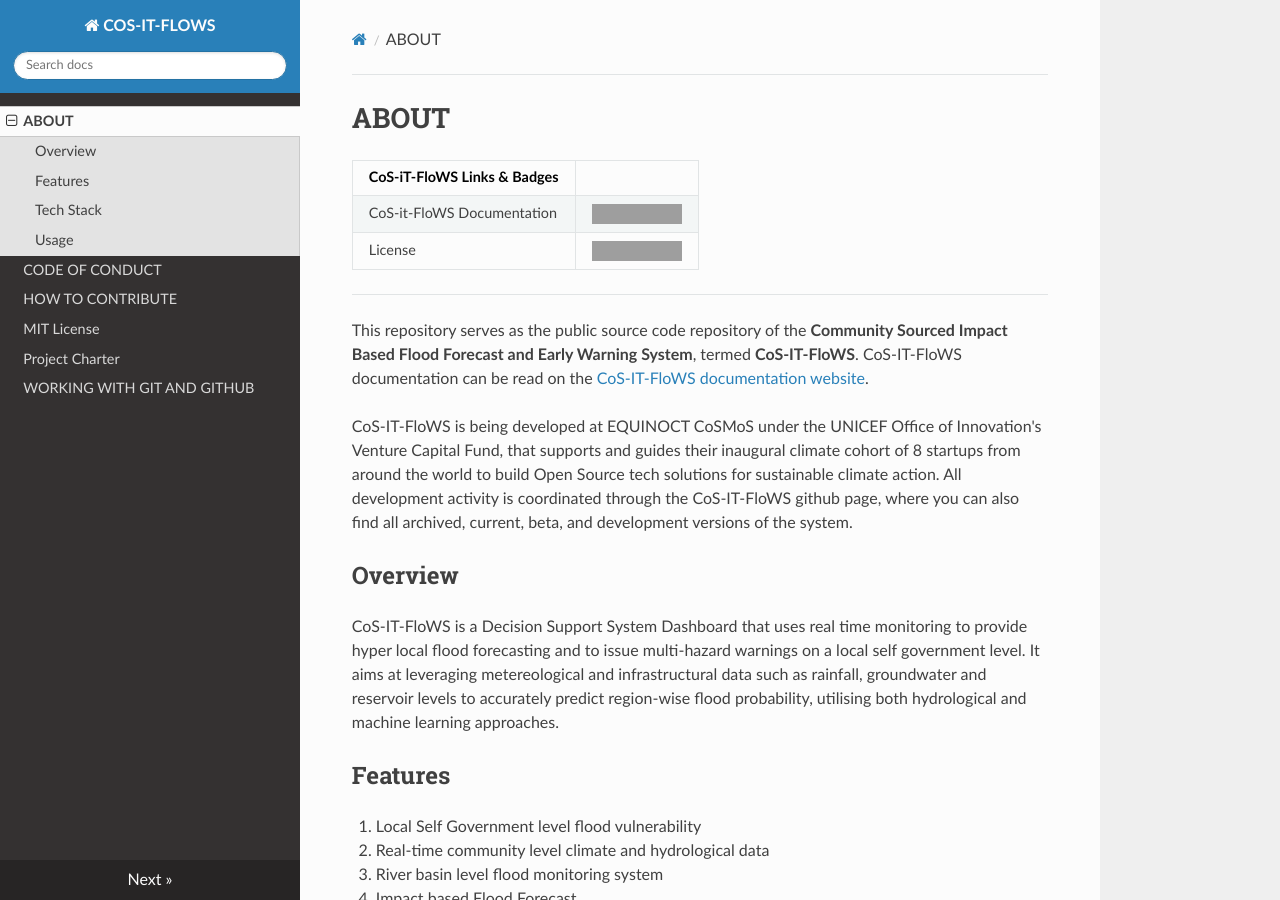
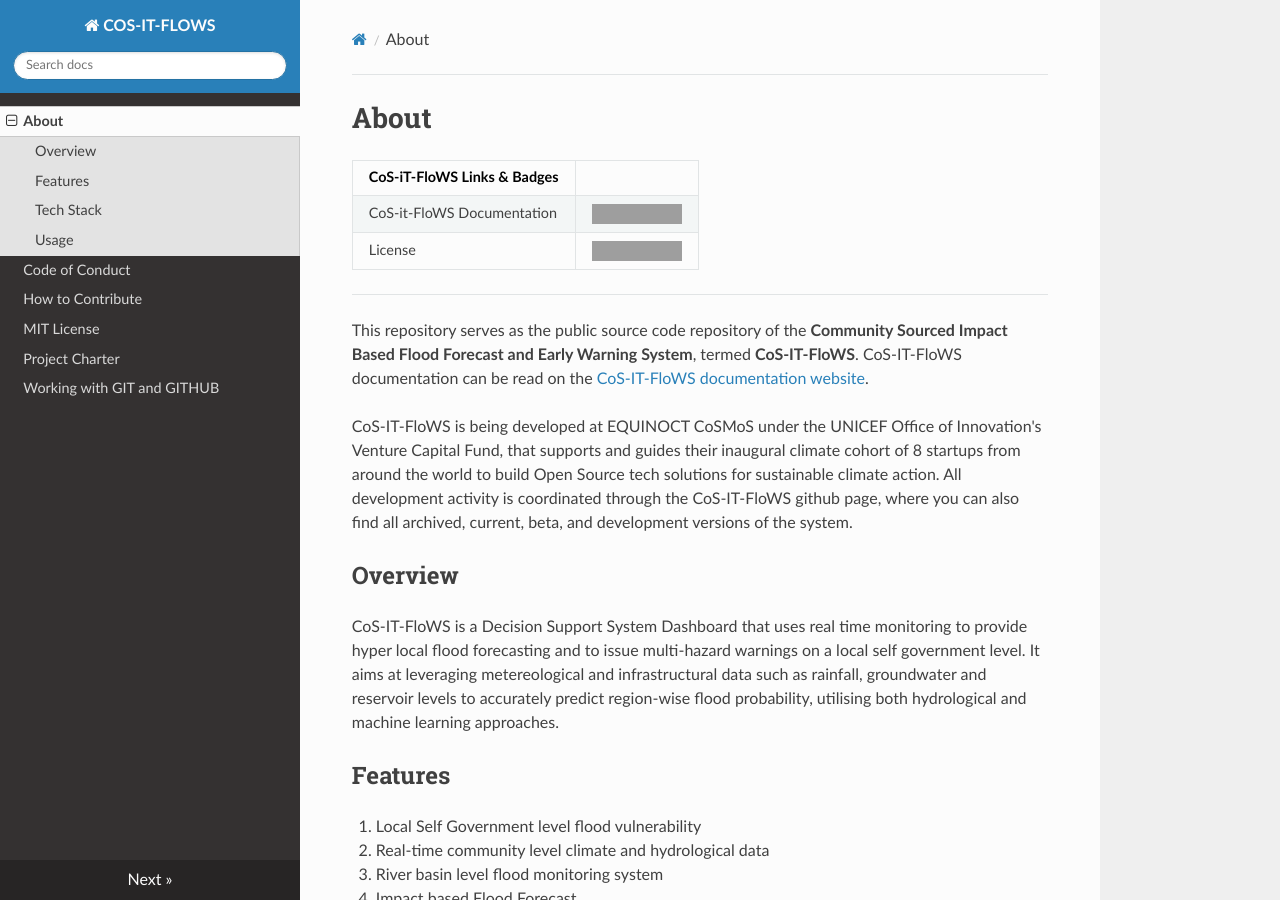
Before and after one commit to COS-IT-FLOWS/COS-IT-FLOWS-Documentation, an MkDocs documentation site: the page built from docs/index.md, in a window 1280 px wide and 900 px high. Built offline with MkDocs 1.6.1, drawn with Linux system fonts in a browser that asks for light colours; nearby versions of some CDN libraries; grey boxes are pictures that could not be loaded.

Commit message:
Changed titles

```diff
--- a/docs/index.md
+++ b/docs/index.md
@@ -1,4 +1,4 @@
-# ABOUT
+# About
 
 | CoS-iT-FloWS Links & Badges              |                                                                             |
 |------------------------|----------------------------------------------------------------------------------------------------------------------------------------------------------------------------------------------------------|
```
Also changed, not shown: docs/CodeofConduct.md (+1 -1 lines), docs/Contribute.md (+1 -1 lines), docs/UserGuide.md (+1 -1 lines).
